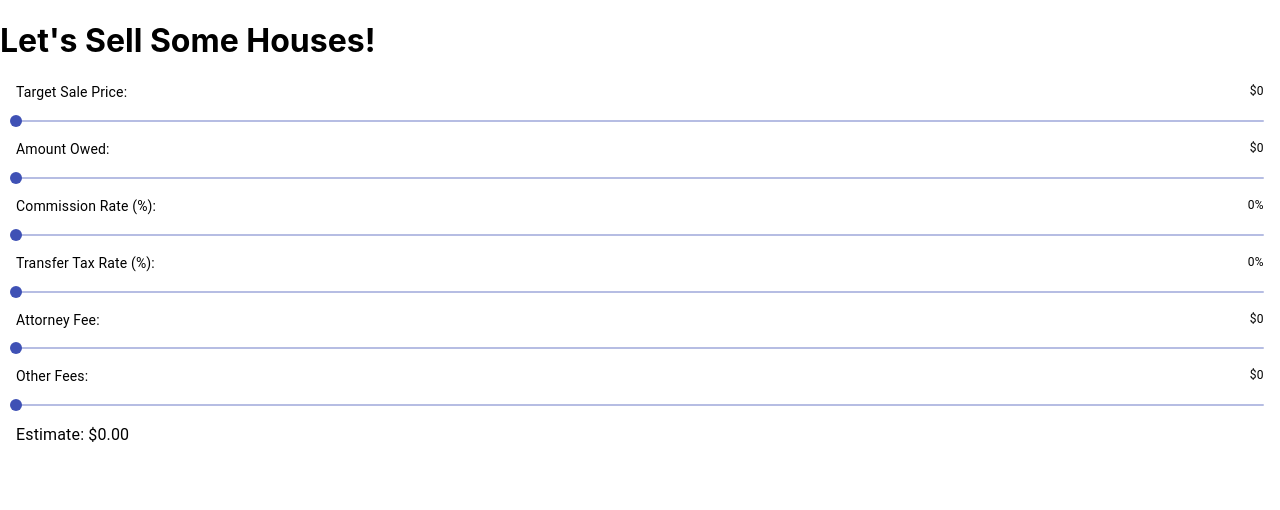
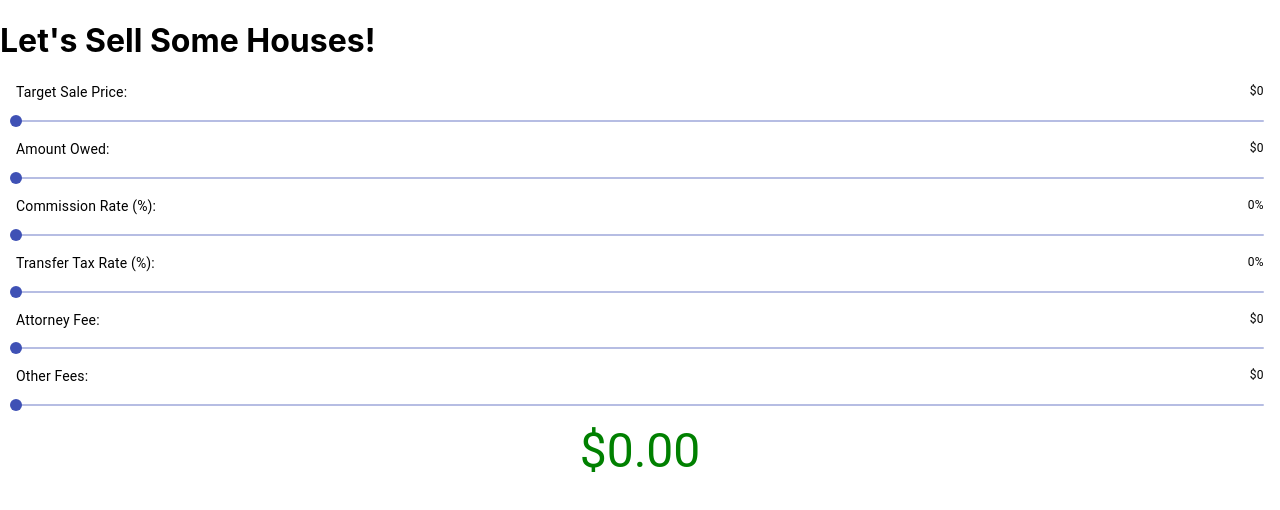
Before and after one commit to jeffn12/home-sale-tools, a React (Create React App) app: page / in a window 1280 px wide. Shown: the top 510 px of the page. Built offline with nearby package versions, Linux system fonts and the light colour scheme.

Commit message:
feat: color code estimate value

```diff
--- a/src/components/DetailInput.js
+++ b/src/components/DetailInput.js
@@ -144,8 +144,11 @@ const DetailInput = () => {
           />
         </Grid>
       </Grid>
-      <Typography>
-        Estimate:{' '}
+      <Typography
+        align="center"
+        variant="h3"
+        style={{ color: amountEarned >= 0 ? 'green' : 'red' }}
+      >
         {amountEarned.toLocaleString('en-US', {
           style: 'currency',
           currency: 'USD',
```
